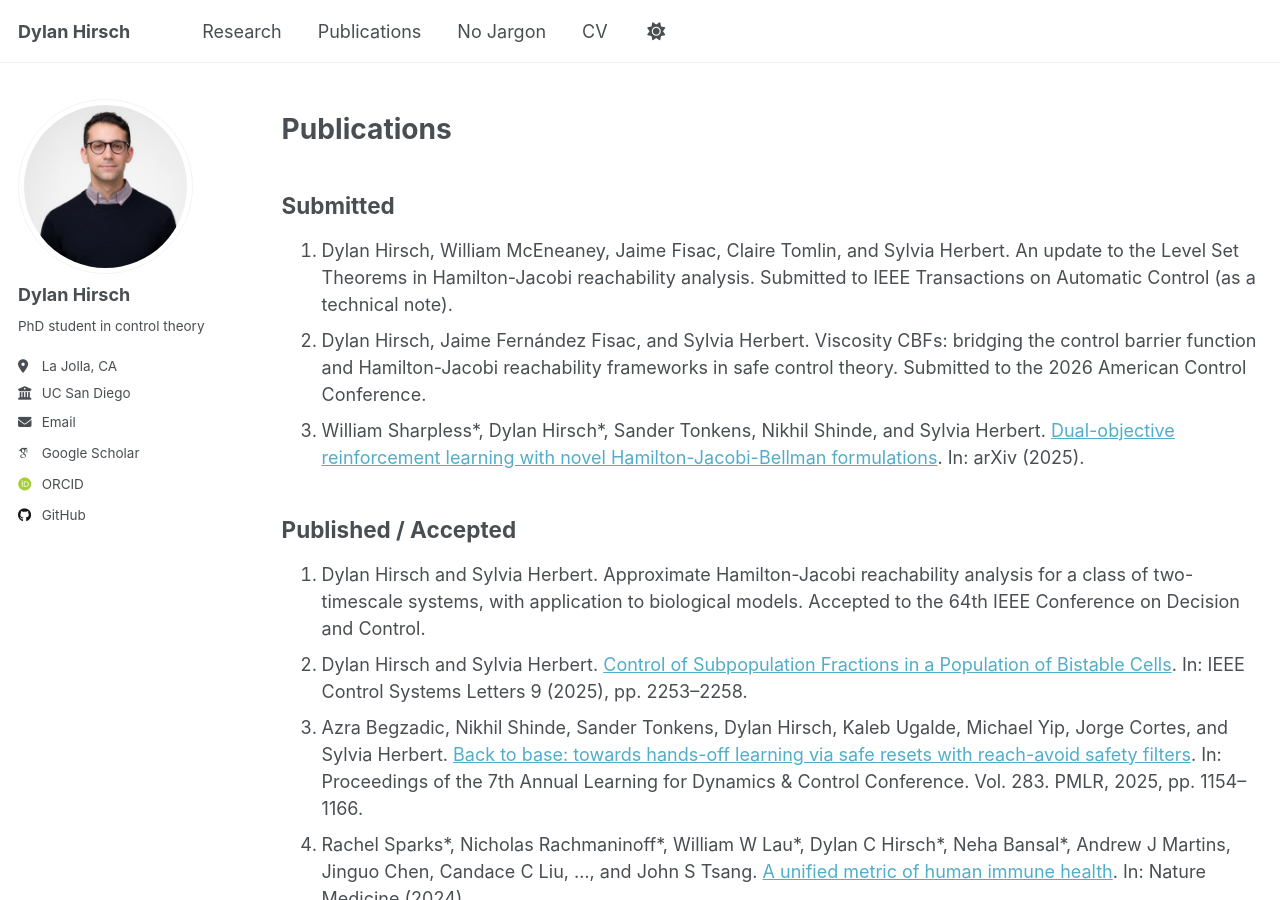
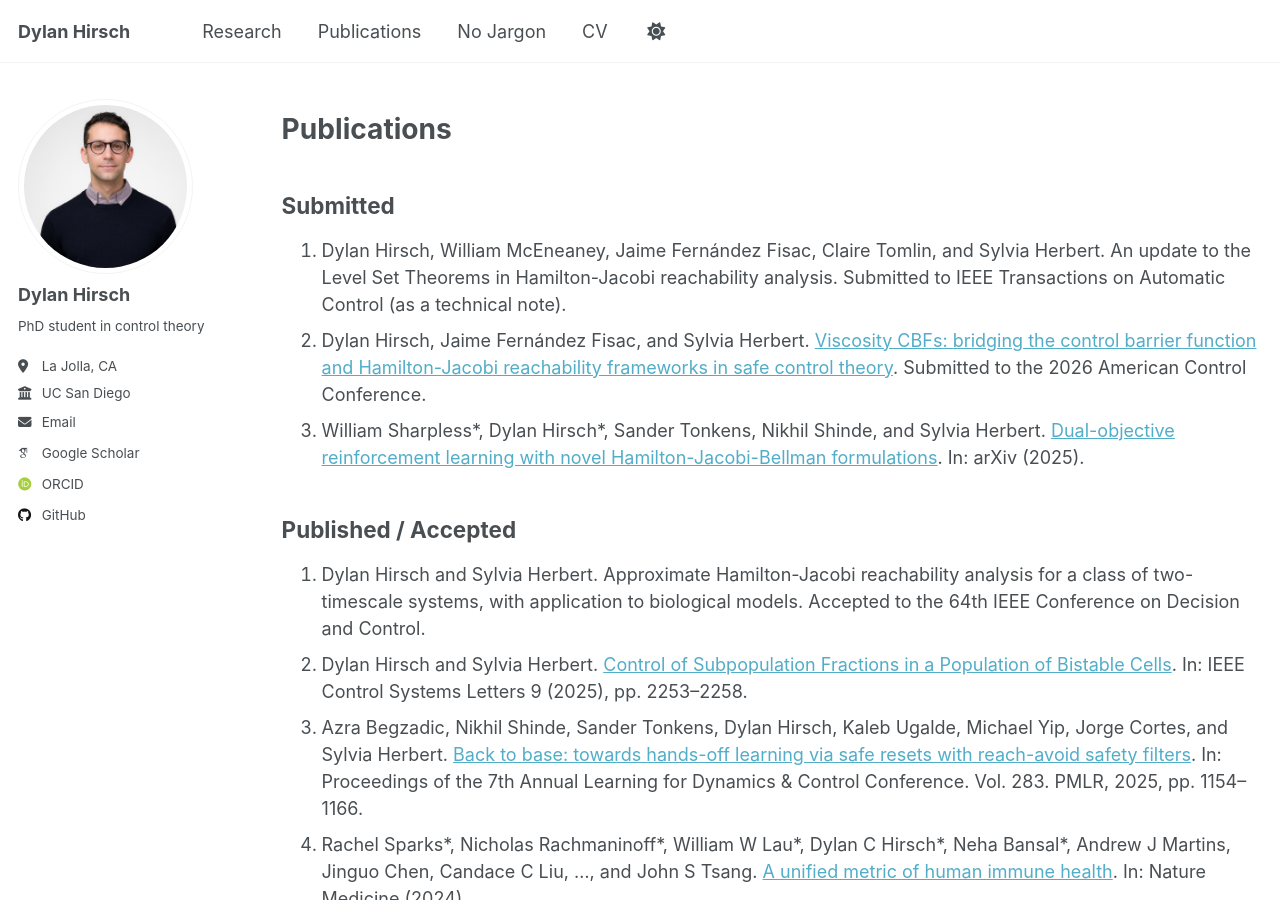
Before and after one commit to dylan-hirsch/dylan-hirsch.github.io, a Jekyll site: the page built from _pages/publications.md, in a window 1280 px wide and 900 px high. Built offline with Jekyll 4.4.1, drawn with Linux system fonts in a browser that asks for light colours; some web fonts are replaced; a script that is not in the unit is left out.

Commit message:
Update publications.md

```diff
--- a/_pages/publications.md
+++ b/_pages/publications.md
@@ -9,11 +9,11 @@ author_profile: true
 
 ## Submitted
 
-1. Dylan Hirsch, William McEneaney, Jaime Fisac, Claire Tomlin, and Sylvia Herbert. An update to the
+1. Dylan Hirsch, William McEneaney, Jaime Fernández Fisac, Claire Tomlin, and Sylvia Herbert. An update to the
 Level Set Theorems in Hamilton-Jacobi reachability analysis. Submitted to IEEE Transactions on
 Automatic Control (as a technical note).
-2. Dylan Hirsch, Jaime Fernández Fisac, and Sylvia Herbert. Viscosity CBFs: bridging the control barrier
-function and Hamilton-Jacobi reachability frameworks in safe control theory. Submitted to the 2026
+2. Dylan Hirsch, Jaime Fernández Fisac, and Sylvia Herbert. [Viscosity CBFs: bridging the control barrier
+function and Hamilton-Jacobi reachability frameworks in safe control theory](https://arxiv.org/abs/2510.09929). Submitted to the 2026
 American Control Conference.
 3.  William Sharpless\*, Dylan Hirsch\*, Sander Tonkens, Nikhil Shinde, and Sylvia Herbert. [Dual-objective
 reinforcement learning with novel Hamilton-Jacobi-Bellman formulations](https://arxiv.org/abs/2506.16016). In: arXiv (2025).
```
